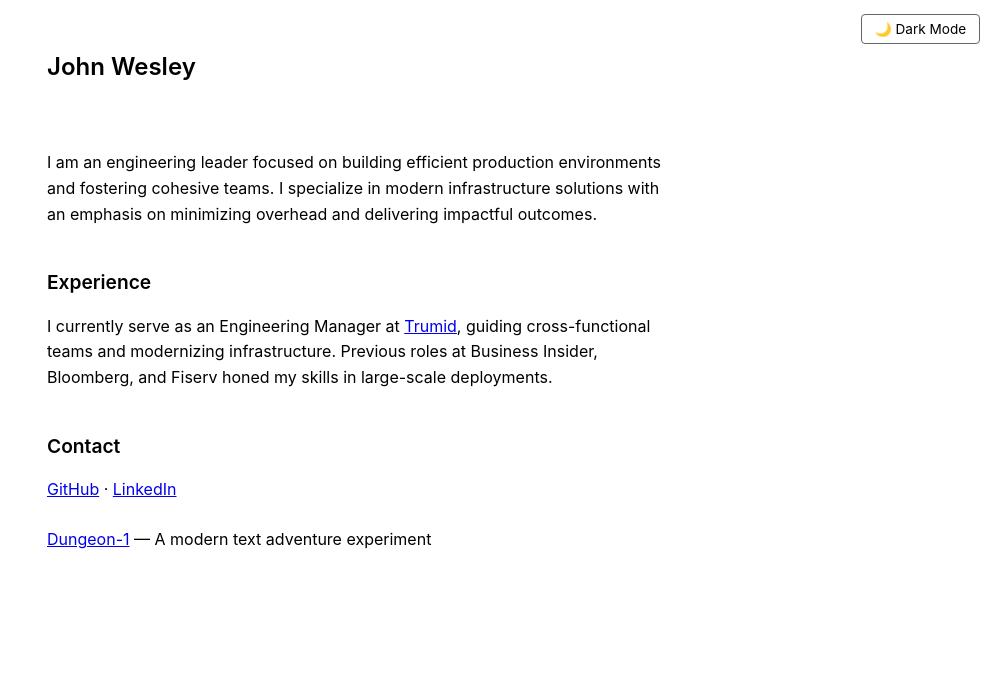
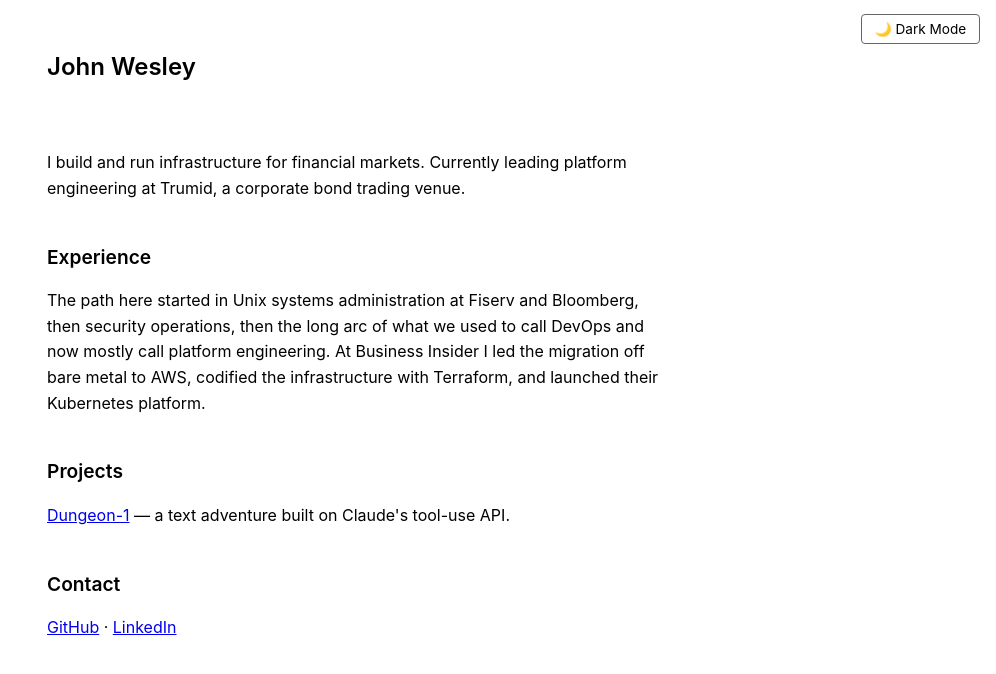
Before and after one commit to johnwesley/johnwesley.github.io, a Jekyll site: the page built from index.html, in a window 1280 px wide. Shown: the top 674 px of the page, without its empty margins (284-1280 px from the left). Built offline with Jekyll 4.4.1, drawn with Linux system fonts in a browser that asks for light colours.

Commit message:
Rewrite bio and add Projects section
Co-Authored-By: Claude Opus 4.7 (1M context) <noreply@anthropic.com>

```diff
--- a/index.html
+++ b/index.html
@@ -3,16 +3,17 @@ layout: default
 ---
 
 <div class="content">
-    <p>I am an engineering leader focused on building efficient production environments and fostering cohesive teams. I specialize in modern infrastructure solutions with an emphasis on minimizing overhead and delivering impactful outcomes.</p>
+    <p>I build and run infrastructure for financial markets. Currently leading platform engineering at Trumid, a corporate bond trading venue.</p>
 
     <h2>Experience</h2>
-    <p>I currently serve as an Engineering Manager at <a href="https://www.trumid.com/">Trumid</a>, guiding cross-functional teams and modernizing infrastructure. Previous roles at Business Insider, Bloomberg, and Fiserv honed my skills in large-scale deployments.</p>
+    <p>The path here started in Unix systems administration at Fiserv and Bloomberg, then security operations, then the long arc of what we used to call DevOps and now mostly call platform engineering. At Business Insider I led the migration off bare metal to AWS, codified the infrastructure with Terraform, and launched their Kubernetes platform.</p>
+
+    <h2>Projects</h2>
+    <p><a href="https://dungeonminusone.com/">Dungeon-1</a> — a text adventure built on Claude's tool-use API.</p>
 
     <h2>Contact</h2>
     <p>
         <a href="https://github.com/johnwesley">GitHub</a> ·
         <a href="https://www.linkedin.com/in/john-wesley-9222b95a">LinkedIn</a>
     </p>
-
-    <p><a href="https://dungeonminusone.com/">Dungeon-1</a> — A modern text adventure experiment</p>
 </div>
```
